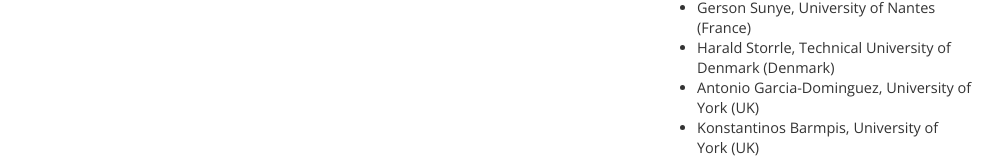
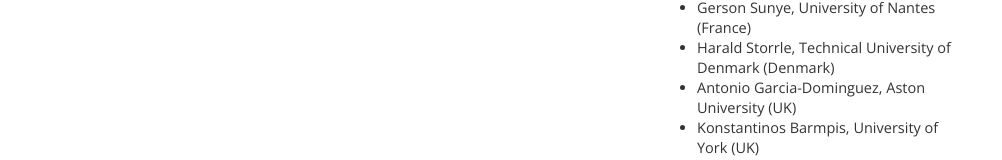
Before and after one commit to big-mde/big-mde.github.io, a plain HTML site: page index.html in a window 1280 px wide. Shown: the part 1404-1564 px from the top of the page, without its empty margins (138-1140 px from the left). Drawn offline with nearby package versions, Linux system fonts and the light colour scheme.

Commit message:
Updated affilitation of Antonio Garcia-Dominguez

```diff
--- a/index.html
+++ b/index.html
@@ -182,7 +182,7 @@
 					<li>Tony Clark, University of Middlesex (UK)
 					<li>Gerson Sunye, University of Nantes (France)
 					<li>Harald Storrle, Technical University of Denmark (Denmark)
-					<li>Antonio Garcia-Dominguez, University of York (UK)
+					<li>Antonio Garcia-Dominguez, Aston University (UK)
 					<li>Konstantinos Barmpis, University of York (UK)
 					<li>Daniel Struber, Philipps-Universitat Marburg (Germany)
 					<li>Loli Burgueno, Universidad de Malaga (Spain)
```
